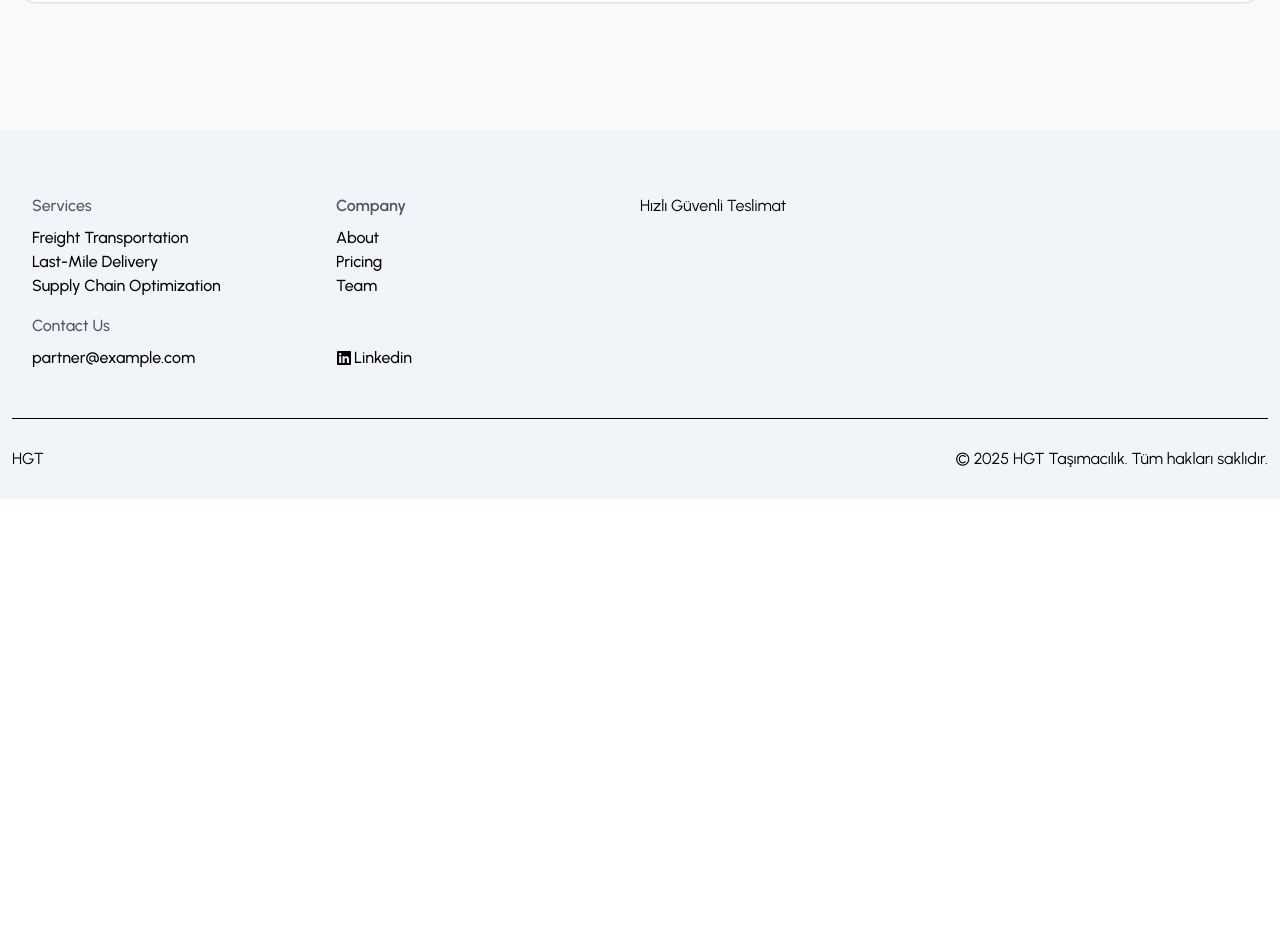
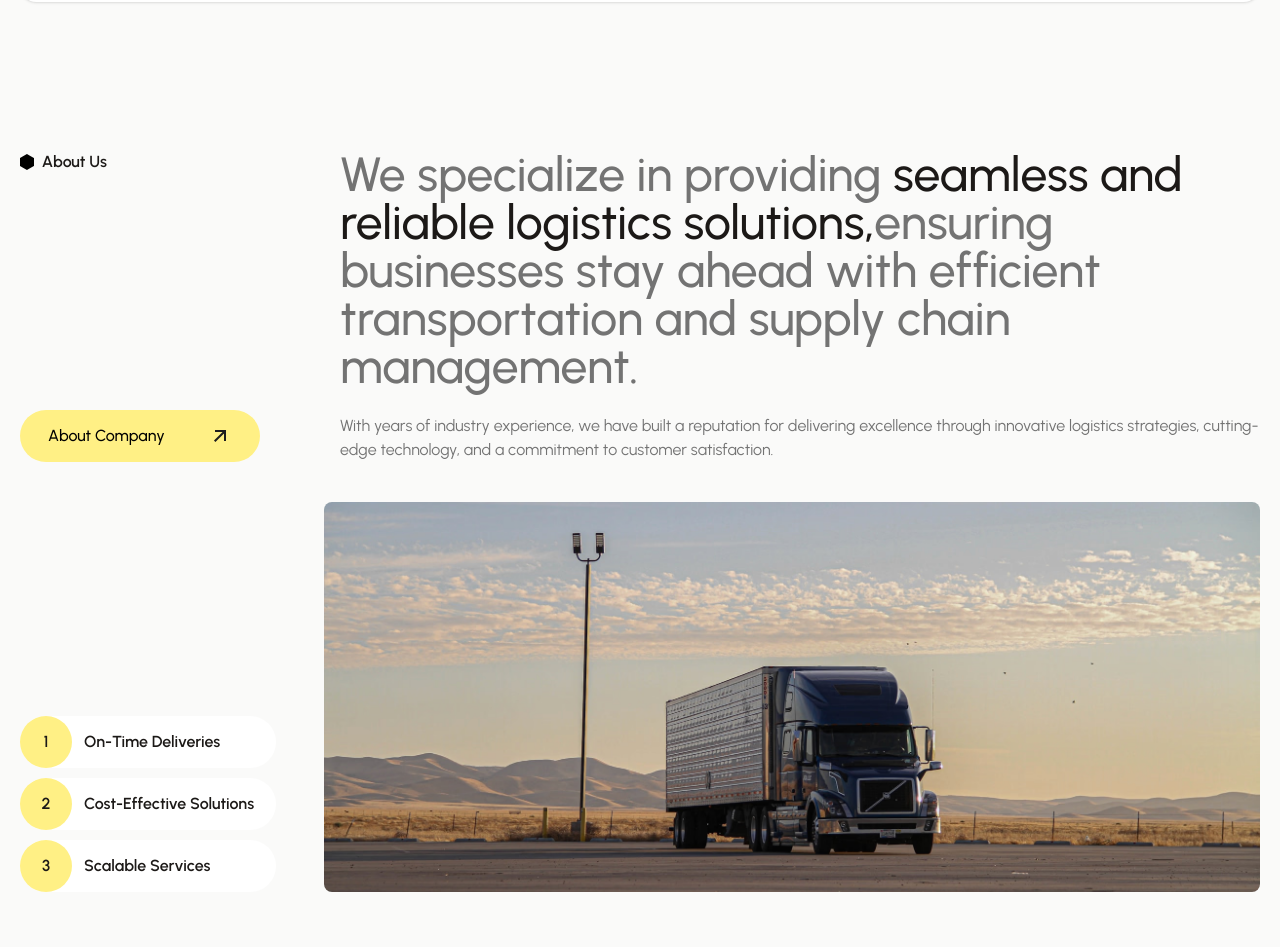
Before and after one commit to GhostKozak/hgt-web, a Next.js app: page / in a window 1280 px wide. Shown: the part 1065-2012 px from the top of the page. Before the commit the page ends 1564 px from the top, so only its background shows below. Built offline with nearby package versions, Linux system fonts and the light colour scheme.

Commit message:
feat: added about section

```diff
--- a/package.json
+++ b/package.json
@@ -10,6 +10,7 @@
     "format": "biome format --write"
   },
   "dependencies": {
+    "hgttasimacilik": ".",
     "next": "15.5.2",
     "react": "19.1.0",
     "react-dom": "19.1.0",
--- a/src/app/page.tsx
+++ b/src/app/page.tsx
@@ -1,14 +1,14 @@
+import AboutUs from "@/components/About";
 import Footer from "@/components/Footer";
 import Header from "@/components/Header";
 import Hero from "@/components/Hero";
-import Image from "next/image";
 
 export default function Home() {
   return (
     <>
       <Header />
       <Hero />
-      <main className="row-start-2 flex flex-col items-center gap-[32px] sm:items-start"></main>
+      <AboutUs />
       <Footer />
     </>
   );
--- /dev/null
+++ b/src/components/About.tsx
@@ -0,0 +1,82 @@
+"use client";
+
+import Image from "next/image";
+import { PrimaryButton } from "./Buttons";
+import ListAnchor from "./list-anchor";
+
+export default function AboutUs() {
+  return (
+    <section className="bg-stone-50 p-5 pb-20 lg:pb-32">
+      <div className="container mx-auto flex flex-col gap-10">
+        <div className="flex flex-col gap-6 lg:flex-row lg:gap-20">
+          <div className="flex grow flex-col content-start justify-between">
+            <div className="flex items-center gap-2 font-semibold text-stone-900">
+              <ListAnchor backgroundColor="#000" /> About Us
+            </div>
+            <div className="hidden lg:block">
+              <PrimaryButton text="About Company" />
+            </div>
+          </div>
+          <div className="flex max-w-[620px] grow flex-col content-start justify-between lg:max-w-full">
+            <div className="flex flex-col gap-6">
+              <h2 className="text-3xl font-medium text-stone-900 lg:text-5xl">
+                <span className="text-neutral-500">
+                  We specialize in providing
+                </span>{" "}
+                seamless and reliable logistics solutions,
+                <span className="text-neutral-500">
+                  ensuring businesses stay ahead with efficient transportation
+                  and supply chain management.
+                </span>
+              </h2>
+              <p className="text-neutral-500">
+                With years of industry experience, we have built a reputation
+                for delivering excellence through innovative logistics
+                strategies, cutting-edge technology, and a commitment to
+                customer satisfaction.
+              </p>
+            </div>
+          </div>
+        </div>
+        <div className="flex flex-col gap-8 lg:flex-row lg:gap-12">
+          <div className="flex grow flex-col items-start justify-end gap-2.5">
+            <div className="inline-flex min-w-64 items-center justify-start gap-3 rounded-full bg-white pr-3 text-base font-semibold text-stone-900">
+              <span className="inline-flex h-13 w-13 items-center justify-center rounded-full bg-yellow-200">
+                1
+              </span>
+              On-Time Deliveries
+            </div>
+            <div className="inline-flex min-w-64 items-center justify-start gap-3 rounded-full bg-white pr-3 text-base font-semibold text-stone-900">
+              <span className="inline-flex h-13 w-13 items-center justify-center rounded-full bg-yellow-200">
+                2
+              </span>
+              Cost-Effective Solutions
+            </div>
+            <div className="inline-flex min-w-64 items-center justify-start gap-3 rounded-full bg-white pr-3 text-base font-semibold text-stone-900">
+              <span className="inline-flex h-13 w-13 items-center justify-center rounded-full bg-yellow-200">
+                3
+              </span>
+              Scalable Services
+            </div>
+          </div>
+
+          <div className="h-[390px] grow overflow-hidden rounded-lg">
+            <Image
+              src={"/about.jpg"}
+              alt=""
+              width={1920}
+              height={997}
+              sizes="(max-width: 768px) 100vw, (max-width: 1024px) 50vw, 33vw"
+              className="h-full object-cover object-center"
+            />
+          </div>
+        </div>
+        <div className="contents lg:hidden">
+          <div className="flex justify-start">
+            <PrimaryButton text="About Company" />
+          </div>
+        </div>
+      </div>
+    </section>
+  );
+}
--- a/src/components/Buttons.tsx
+++ b/src/components/Buttons.tsx
@@ -16,7 +16,7 @@ export const PrimaryButton = ({
   return (
     <a
       href={href}
-      className={`group inline-flex gap-20 rounded-full px-7 py-3.5 font-medium ${size} ${bgColor} ${textColor}`}
+      className={`group inline-flex min-w-60 justify-between rounded-full px-7 py-3.5 font-medium text-nowrap ${size} ${bgColor} ${textColor}`}
     >
       {text}
       <Image
```
Also changed, not shown: public/about.jpg (added), 1 other file (tests, documents, lock files or other folders).
